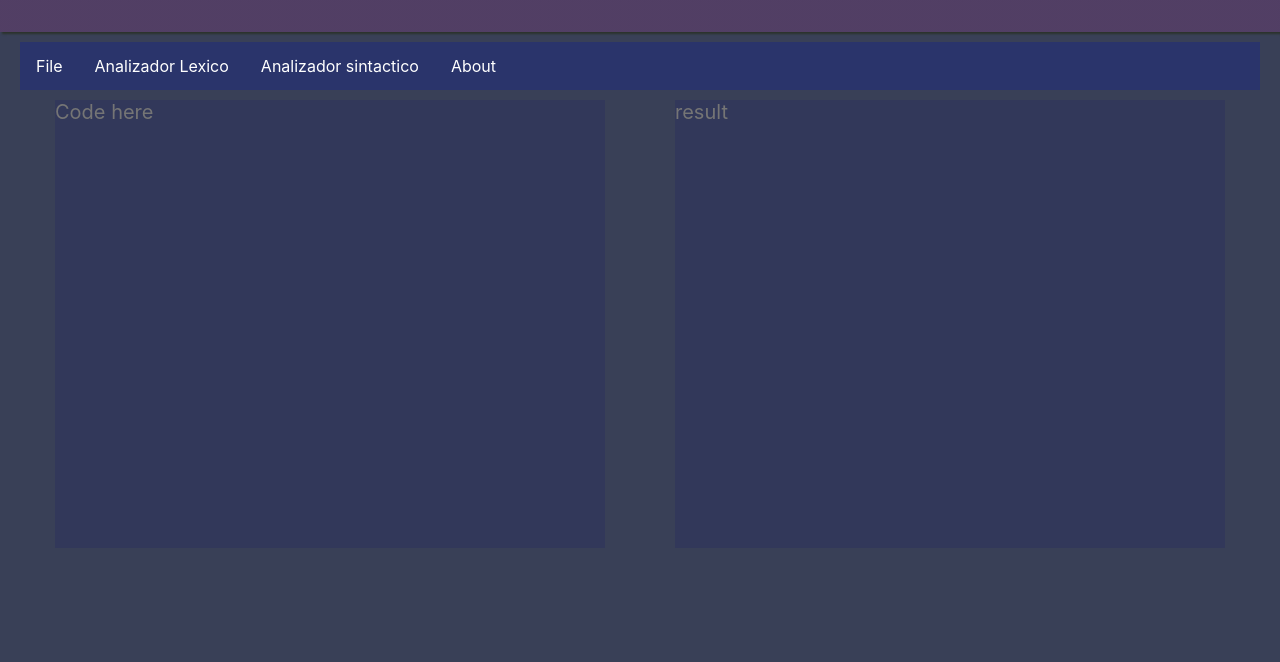
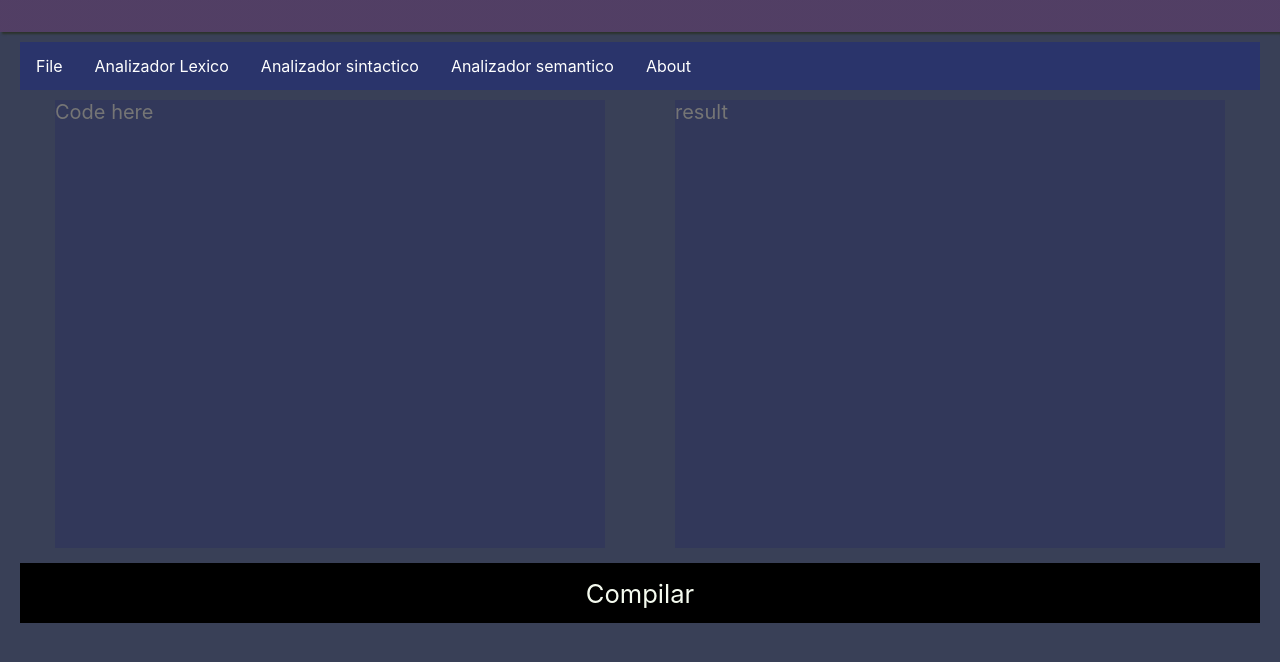
Before and after one commit to KlissmanGranados/compiladores, a website: page index.html in a window 1280 px wide. Shown: the part 88-750 px from the top of the page. Drawn offline with Linux system fonts and the light colour scheme.

Commit message:
analisis semantico, miércole 25-03-2020

```diff
--- a/index.html
+++ b/index.html
@@ -39,7 +39,7 @@
       </div>
       <a id='lexico' href="#">Analizador Lexico</a>
       <a id='sintactico' href="#">Analizador sintactico</a>
-      <a id='semantico' class="dessapear" href="#">Analizador semantico</a>
+      <a id='semantico' href="#">Analizador semantico</a>
       <a id='about' href="#">About</a>
     </nav>
 
@@ -49,7 +49,7 @@
       <textarea id="resultado" class="editor" name="editordetexto" placeholder="result" readonly="readonly"
         wrap='off'></textarea>
     </div>
-    <button class='dessapear' id="compileButton">Compile</button>
+    <button id="compileButton">Compilar</button>
 
   </main>
 
--- a/style.css
+++ b/style.css
@@ -116,7 +116,7 @@ main {
 
 #compileButton {
   margin-top: 15px;
-  background: #84c318;
+  background: #000000;
   color: #f5fbef;
   border: none;
   position: relative;
@@ -129,7 +129,7 @@ main {
 }
 #compileButton:hover {
   background: #f5fbef;
-  color: #84c318;
+  color: #000000;
 }
 #compileButton:before,
 button:after {
@@ -139,7 +139,7 @@ button:after {
   right: 0;
   height: 6px;
   width: 0;
-  background: #84c318;
+  background: #656662;
   transition: 400ms ease all;
 }
 #compileButton:after {
```
